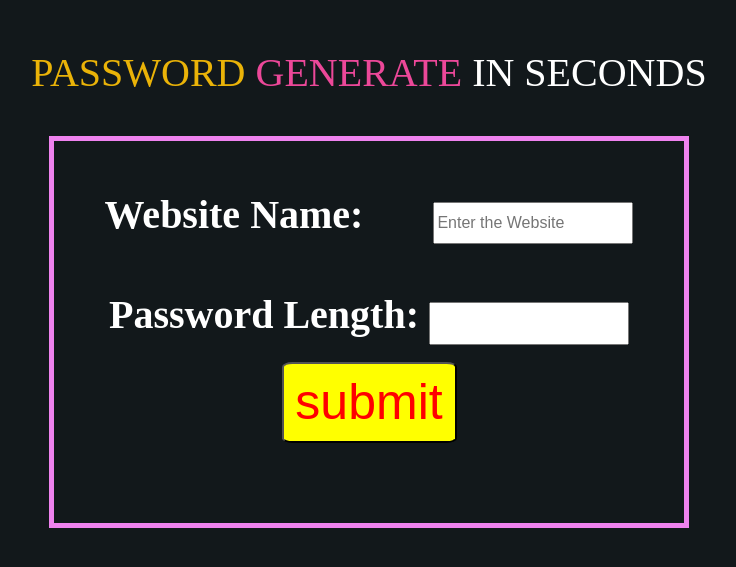
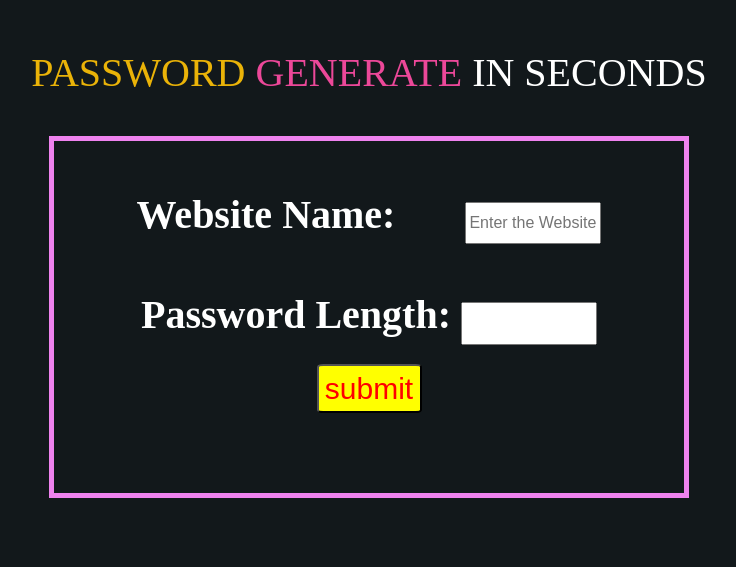
Before and after one commit to sAnju3888/Password-Generator, a Flask app: page / in a window 1280 px wide. Shown: the part 233-800 px from the top of the page, without its empty margins (271-1007 px from the left). Run offline with Flask 2, Linux system fonts and the light colour scheme.

Commit message:
Update home.html

```diff
--- a/templates/home.html
+++ b/templates/home.html
@@ -28,15 +28,16 @@
         padding:50px;
         margin-left:auto;
         margin-right:auto;
+        margin-top:15px;
         }
         input{
         font-size:0.4em;
-        width:12em;
+        width:8em;
         height:2.3em;
 
         }
         .submit{
-        font-size:50px;
+        font-size:30px;
         position: relative;
         bottom:30px;
         width:3.5em;
```
